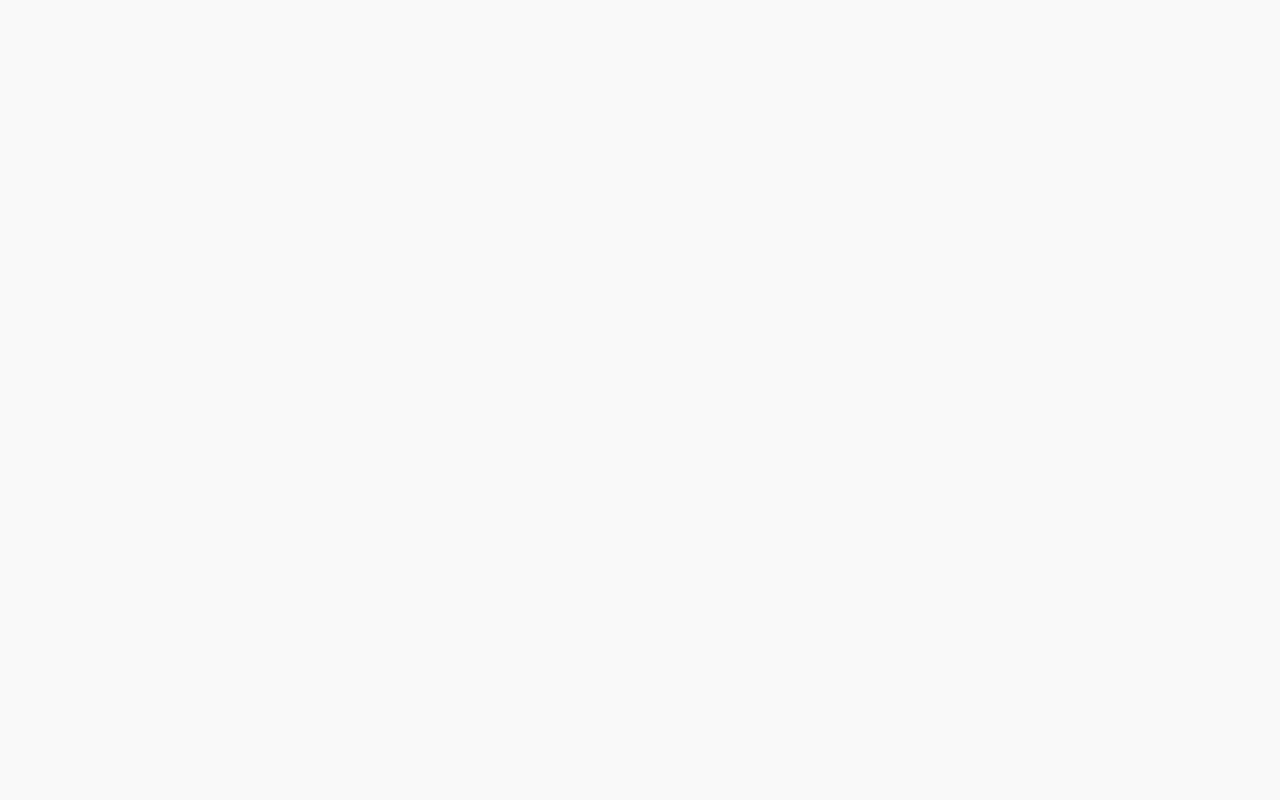
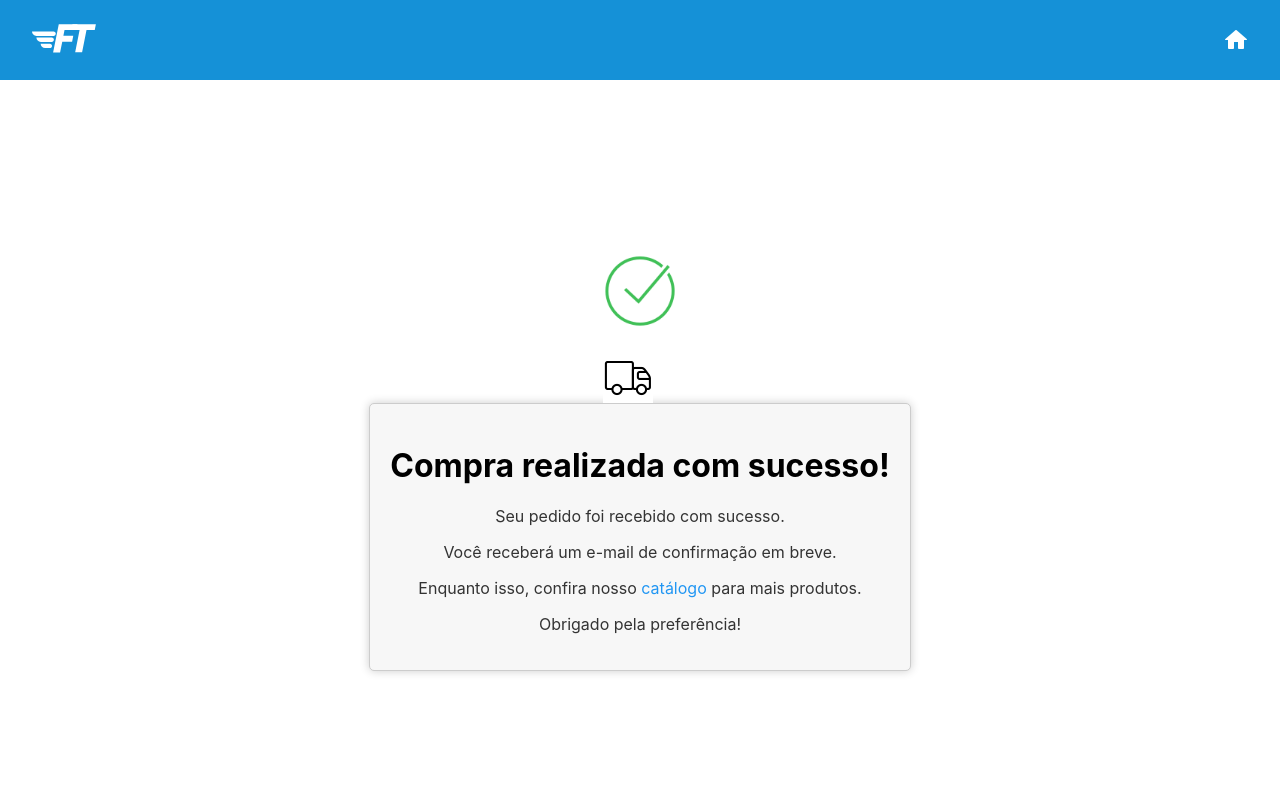
Before and after one commit to jorgesilva2407/TP01_ES, a React (Create React App) app in the folder fast-trade/: page /order-confirmation in a window 1280 px wide. Before the commit this address had no page. Shown: the top 800 px of the page. Built offline with nearby package versions, Linux system fonts and the light colour scheme.

Commit message:
Adding order confirmation page and implementation

```diff
--- a/fast-trade/src/App.js
+++ b/fast-trade/src/App.js
@@ -9,7 +9,7 @@ import Chat from './components/Chat';
 
 import Venda from './components/Venda';
 import Checkout from './components/Checkout';
-
+import OrderConfirmation from './components/OrderConfirmation';
 
 function App() {
 
@@ -30,7 +30,7 @@ function App() {
 
 
           <Route path='/checkout' element={<Checkout/>}/>
-
+          <Route path='/order-confirmation' element={<OrderConfirmation/>}/>
 
         </Routes>
       </Router>
--- a/fast-trade/src/components/OrderConfirmation.jsx
+++ b/fast-trade/src/components/OrderConfirmation.jsx
@@ -0,0 +1,32 @@
+import React, { useContext, useState } from "react";
+
+import '../styles/OrderConfirmation.css';
+import check from "../icons/icons8-check-100.png";
+import truck from "../icons/icons8-truck.gif";
+import Header from "./Header";
+import Footer from "./Footer";
+
+function OrderConfirmation() {
+    return (
+        <div>
+            <Header />
+            <div className="thank-you-page">
+                <img src={check} className="check" />
+                <img src={truck} className="truck" />
+                <div className="order-container">
+                    <div className="content">
+                        <h1>Compra realizada com sucesso!</h1>
+                        <p>Seu pedido foi recebido com sucesso.</p>
+                        <p>Você receberá um e-mail de confirmação em breve.</p>
+                        <p>Enquanto isso, confira nosso <a href="/">catálogo</a> para mais produtos.</p>
+                        <p>Obrigado pela preferência!</p>
+
+                    </div>
+                </div>
+            </div>
+            <Footer />
+        </div>
+    );
+};
+
+export default OrderConfirmation;
--- /dev/null
+++ b/fast-trade/src/styles/OrderConfirmation.css
@@ -0,0 +1,56 @@
+.thank-you-page {
+    width: 100vw;
+    height: 100vh;
+    background-color: #ffffff;
+    display: flex;
+    flex-direction: column;
+    align-items: center;
+    justify-content: center;
+  }
+  .order-container {
+    max-width: 1000px;
+    margin: 0 auto;
+    padding: 20px;
+    background-color: #f7f7f7;
+    border: 1px solid #ccc;
+    border-radius: 5px;
+    box-shadow: 0 0 10px rgba(0, 0, 0, 0.2);
+    margin-bottom: 50px;
+  }
+  .check {
+    font-size: 5rem;
+    margin: 20px auto 0;
+    animation: expand-contract 10s infinite;
+    width: 5%;
+  }
+
+  @keyframes expand-contract {
+    0% {
+      transform: scale(1);
+    }
+
+    50% {
+      transform: scale(1.2);
+    }
+
+    100% {
+      transform: scale(1);
+    }
+  }
+  .truck {
+    position: relative;
+    margin-top: 30px;
+    left: 0;
+    top: 0;
+    animation: move 20s infinite;
+  }
+
+  @keyframes move {
+    0% {
+      left: -225px;
+    }
+
+    100% {
+      left: 225px;
+    }
+  }
```
Also changed, not shown: fast-trade/src/icons/icons8-check-100.png (added), fast-trade/src/icons/icons8-truck.gif (added).
